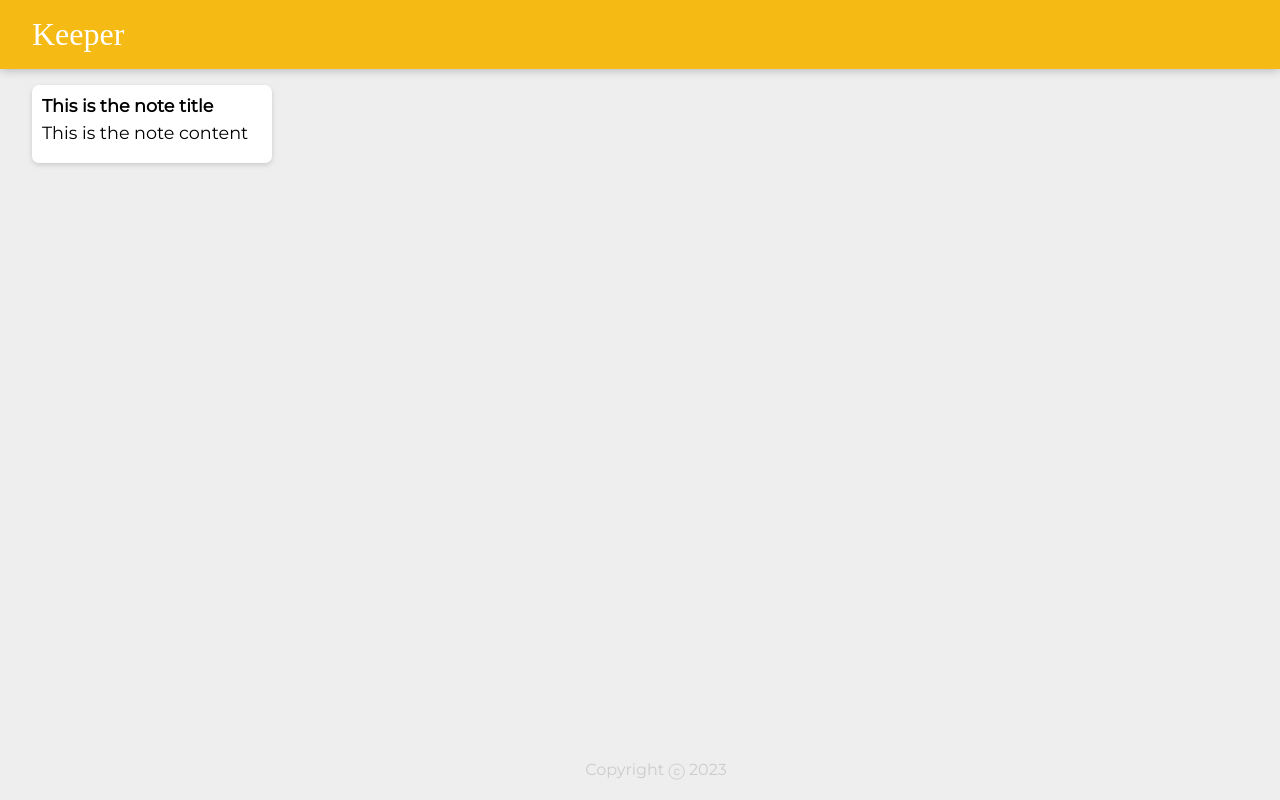
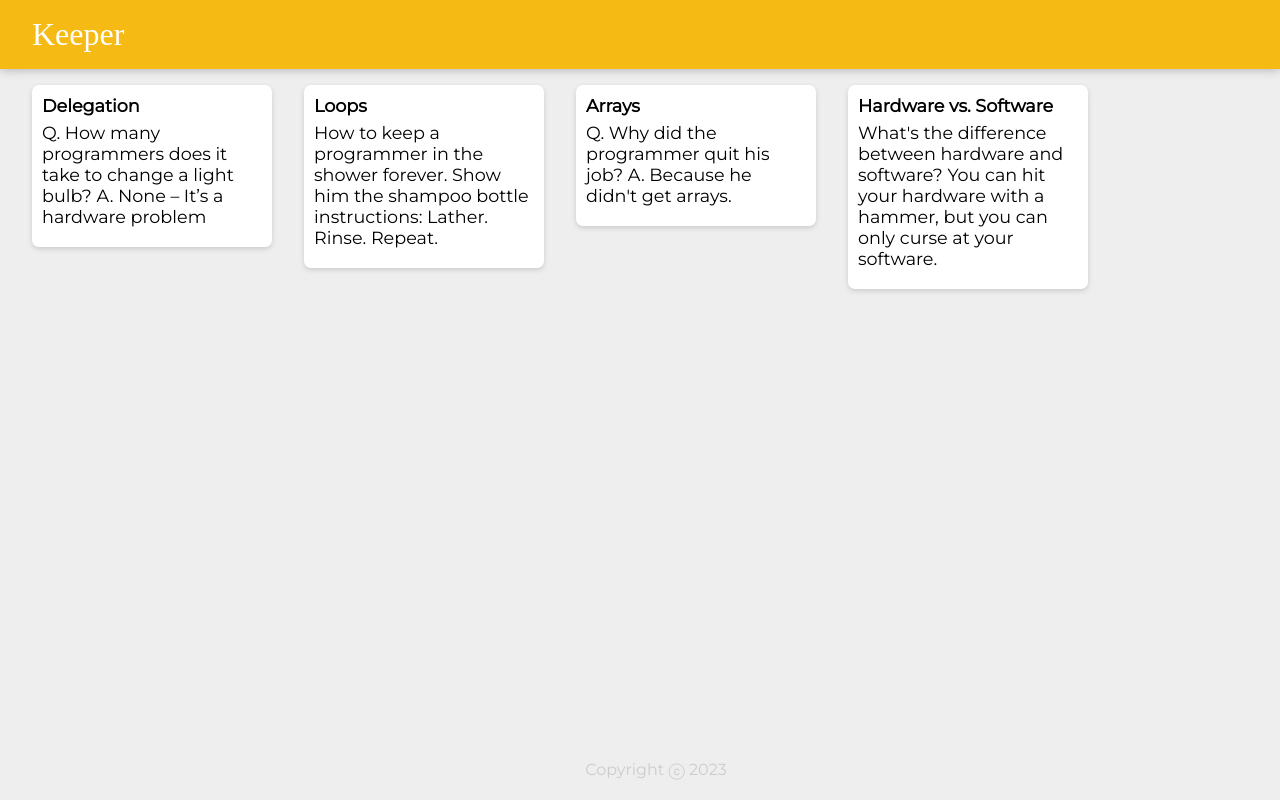
Before and after one commit to lyktk18798/mentorshipfe, a React (Create React App) app in the folder keeper-app/: page / in a window 1280 px wide. Built offline with nearby package versions, Linux system fonts and the light colour scheme; a web font is replaced by a local one.

Commit message:
feat: add notes list

```diff
--- a/keeper-app/src/App.jsx
+++ b/keeper-app/src/App.jsx
@@ -2,12 +2,15 @@ import React from "react";
 import Footer from "./components/Footer";
 import Header from "./components/Header";
 import Note from "./components/Note";
+import notes from "./notes";
 
 const App = () => {
   return (
     <div>
       <Header></Header>
-      <Note></Note>
+      {notes.map((item) => (
+        <Note keu={item.id} title={item.title} content={item.content}></Note>
+      ))}
       <Footer></Footer>
     </div>
   );
--- a/keeper-app/src/components/Note.jsx
+++ b/keeper-app/src/components/Note.jsx
@@ -1,10 +1,10 @@
 import React from "react";
 
-const Note = () => {
+const Note = (props) => {
   return (
     <div className="note">
-      <h1>This is the note title</h1>
-      <p>This is the note content</p>
+      <h1>{props.title}</h1>
+      <p>{props.content}</p>
     </div>
   );
 };
--- a/keeper-app/src/notes.js
+++ b/keeper-app/src/notes.js
@@ -3,24 +3,26 @@ const notes = [
     key: 1,
     title: "Delegation",
     content:
-        "Q. How many programmers does it take to change a light bulb? A. None – It’s a hardware problem"
+      "Q. How many programmers does it take to change a light bulb? A. None – It’s a hardware problem",
   },
   {
     key: 2,
     title: "Loops",
     content:
-        "How to keep a programmer in the shower forever. Show him the shampoo bottle instructions: Lather. Rinse. Repeat."
+      "How to keep a programmer in the shower forever. Show him the shampoo bottle instructions: Lather. Rinse. Repeat.",
   },
   {
     key: 3,
     title: "Arrays",
     content:
-        "Q. Why did the programmer quit his job? A. Because he didn't get arrays."
+      "Q. Why did the programmer quit his job? A. Because he didn't get arrays.",
   },
   {
     key: 4,
     title: "Hardware vs. Software",
     content:
-        "What's the difference between hardware and software? You can hit your hardware with a hammer, but you can only curse at your software."
-    }
+      "What's the difference between hardware and software? You can hit your hardware with a hammer, but you can only curse at your software.",
+  },
 ];
+
+export default notes;
```
Lines whose indentation alone changed are shown as unchanged.
